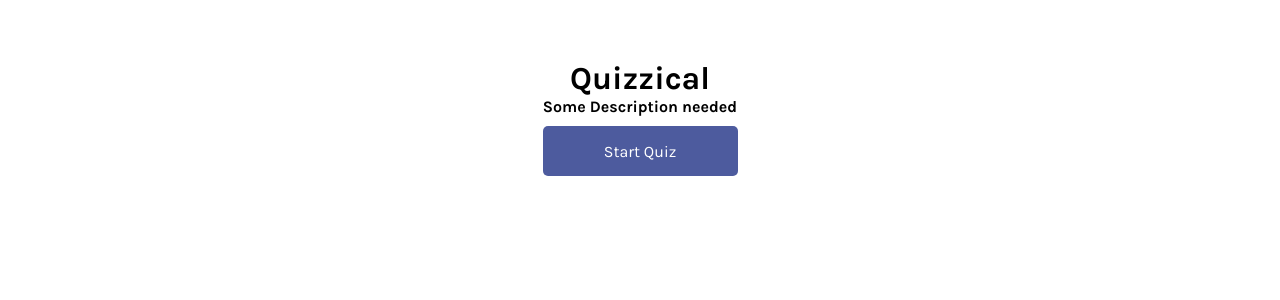
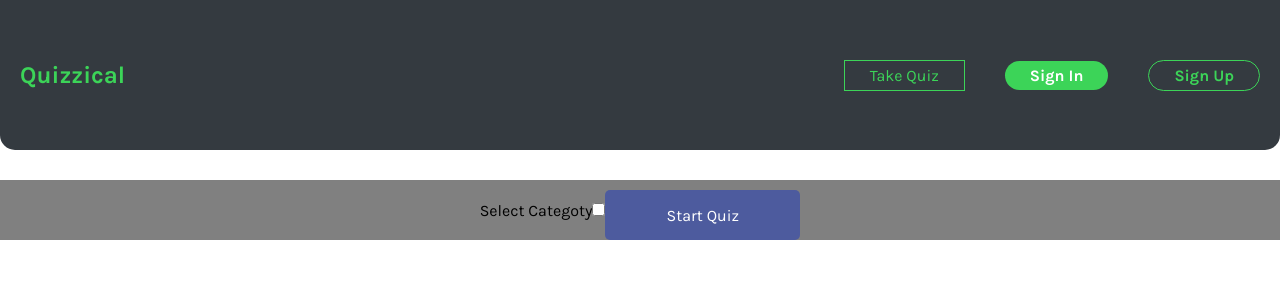
Before and after one commit to motari054/quizzical, a React (Vite) app in the folder quiz/: page / in a window 1280 px wide. Shown: the top 300 px of the page. Built offline with nearby package versions, Linux system fonts and the light colour scheme.

Commit message:
home page inputs

```diff
--- /dev/null
+++ b/quiz/src/assets/homeContents.css
@@ -0,0 +1,9 @@
+.content{
+    display: flex;
+    justify-content: center;
+    align-items: center;
+    margin-top: 300px;
+    background-color: grey;
+    width: 100%;
+    position: fixed;
+}
--- /dev/null
+++ b/quiz/src/assets/navbar.css
@@ -0,0 +1,54 @@
+nav {
+    display: flex;
+    justify-content: space-between;
+    align-items: center;
+    height: 150px;
+    width: 100%;
+    position: fixed;
+    top: 0;
+    left: 0;
+    margin: 0;
+    z-index: 1000;
+    background-color: #343a40;
+    color: white;
+    align-items: center;
+    border-bottom-left-radius: 15px;
+    border-bottom-right-radius: 15px;
+}
+
+.nav--list-items {
+    display: flex;
+    justify-content: center;
+    list-style: none;
+    align-items: center;
+}
+.nav--list-items >li{
+    margin: 20px;
+}
+.nav--sign-up{
+    background-color: #3cd458;
+    padding: 5px 25px;
+    color: white;
+    font-weight: bold;
+    border-radius: 20px;
+}
+.nav--sign-in{
+    padding: 5px 25px;
+    color: #3cd458;
+    border: solid 1px #3cd458;
+    font-weight: bold;
+    border-radius: 20px;
+}
+.nav--take-quiz{
+    border: solid 1px #3cd458;
+    padding: 5px  25px;
+    color: #3cd458;
+}
+.logo{
+    margin-left: 20px;
+}
+
+.logo > h1{
+    font-size: x-large;
+    color: #3cd458;
+}
--- a/quiz/src/components/Home.jsx
+++ b/quiz/src/components/Home.jsx
@@ -1,13 +1,13 @@
-import { Link } from 'react-router-dom';
+
+import { Navbar } from './Navbar';
+import { HomeContents } from './HomeContents';
 
 export default function Home() {
   return (
     <div className="home--page">
-      <h1>Quizzical</h1>
-      <h4>Some Description needed</h4>
-      <Link to='/questions' className="start-quiz-button">
-        Start Quiz
-      </Link>
+      <Navbar/>
+      <HomeContents/>
+
     </div>
   );
 }
--- /dev/null
+++ b/quiz/src/components/HomeContents.jsx
@@ -0,0 +1,24 @@
+import '../assets/homeContents.css'
+import { Link } from 'react-router-dom';
+export function HomeContents(){
+    return (
+        <>
+        <div className='content'>
+            <form action=".">
+                {/* <input type="text" />Category
+                <input type="text" />Type
+                <input type="text" />Tags
+                <input type="text" />Type */}
+                <div className="category">
+                <label htmlFor="">Select Categoty</label>
+                <input type="checkbox" name="" id="" />
+                </div>
+
+            </form>
+            <Link to='/questions' className="start-quiz-button">
+                Start Quiz
+            </Link>
+        </div>
+        </>
+    )
+}
--- /dev/null
+++ b/quiz/src/components/Navbar.jsx
@@ -0,0 +1,18 @@
+import '../assets/navbar.css'
+export function Navbar(){
+    return (
+        <>
+        <nav>
+            <div className="logo">
+                <h1 className='nav--heading'>Quizzical</h1>
+            </div>
+            <ul className='nav--list-items'>
+                <li className='nav--take-quiz'>Take Quiz</li>
+                <li className='nav--sign-up'>Sign In</li>
+                <li className='nav--sign-in'>Sign Up</li>
+
+            </ul>
+        </nav>
+        </>
+    )
+}
--- a/quiz/src/components/QuestionsPage.jsx
+++ b/quiz/src/components/QuestionsPage.jsx
@@ -7,7 +7,7 @@ export default function QustionsPage() {
     const [trivia, setTrivia] = useState([])
     const [score, setScore] = useState(0)
     const [isSubmitted, setIsSubmited] = useState(false)
-
+    console.log(trivia)
     useEffect(()=>{
     fetchATriviaQuestions()
     }, [])
```
Also changed, not shown: quiz/src/index.css (line endings or trailing spaces).
